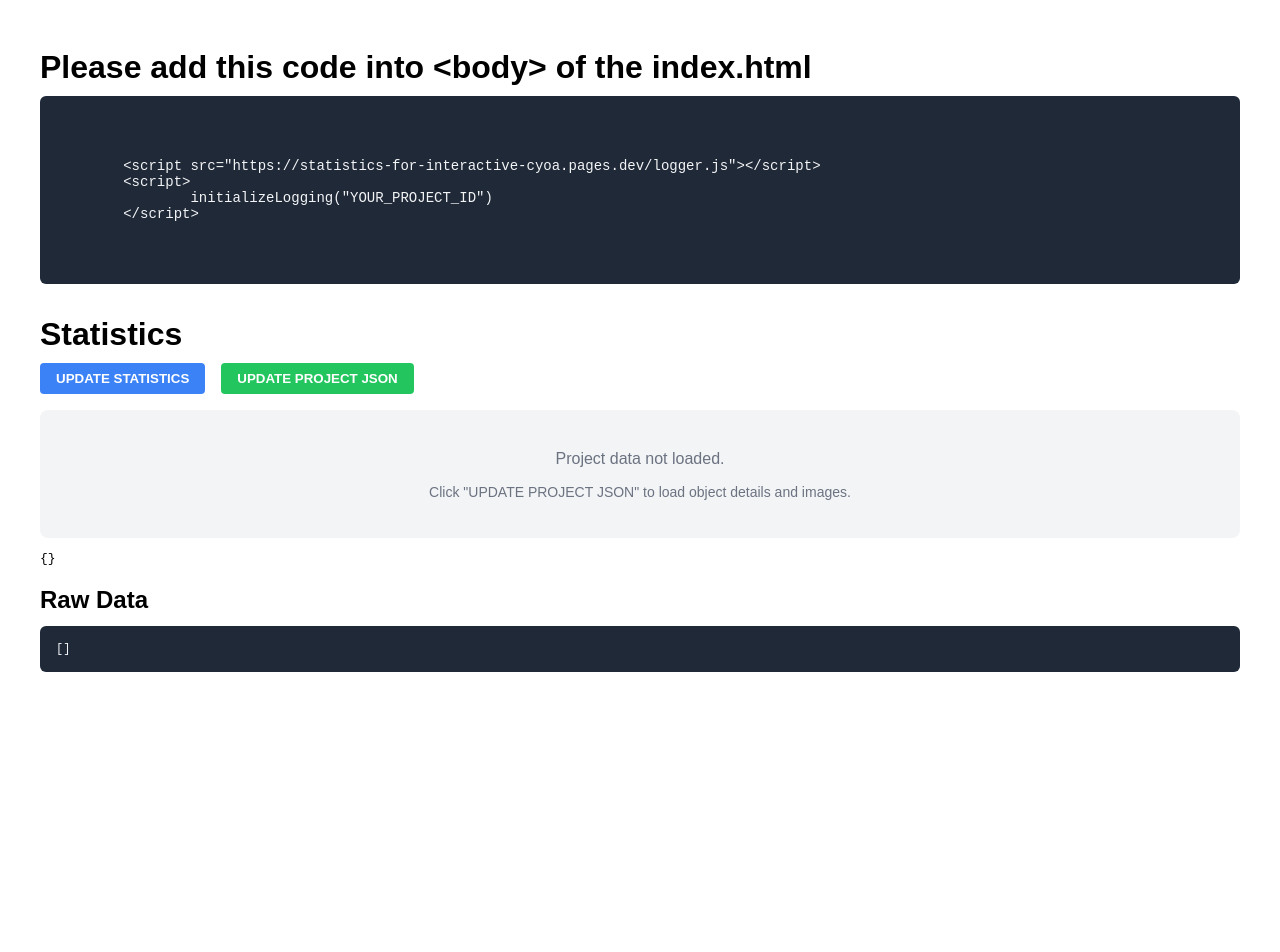
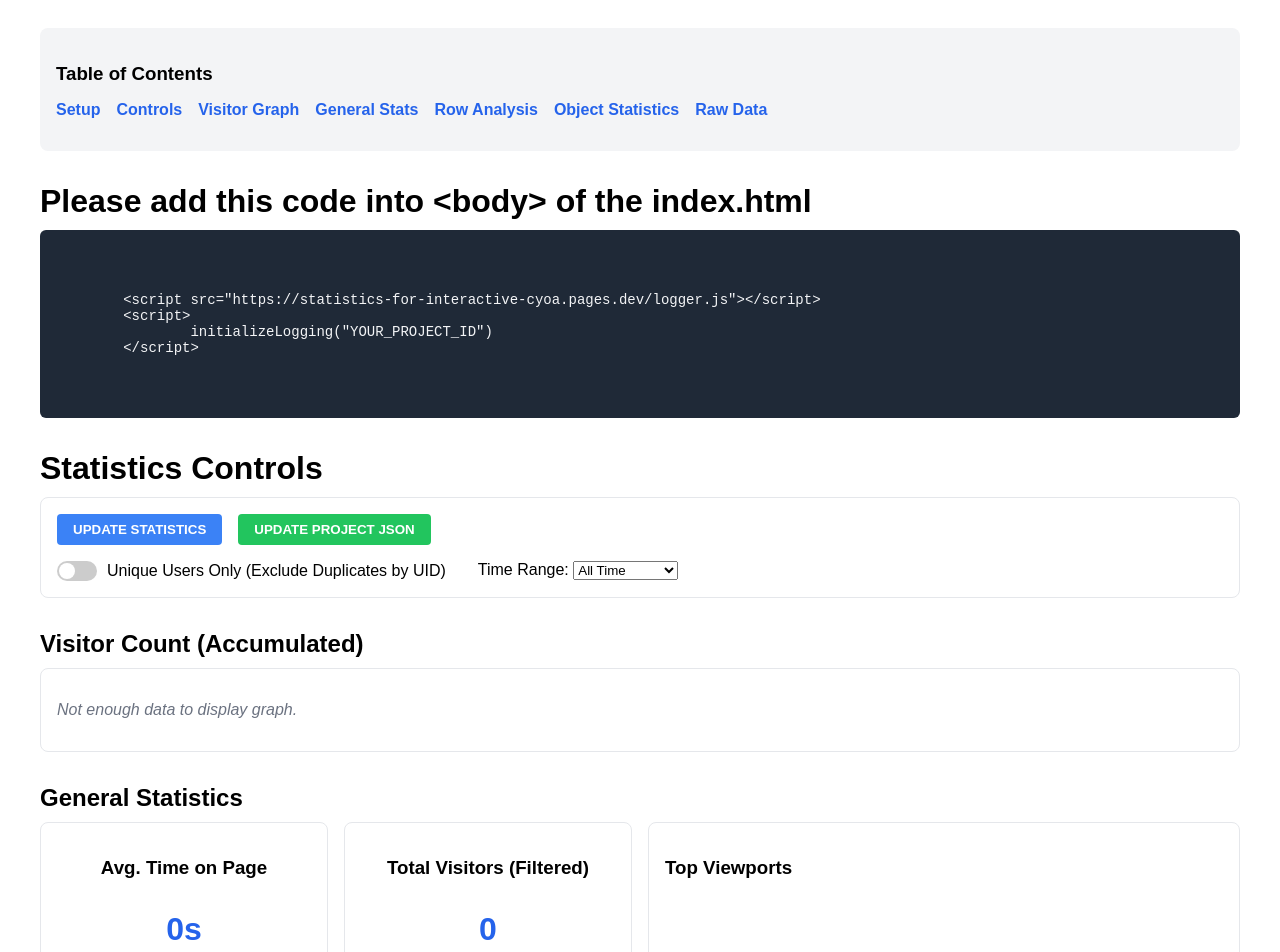
Before and after one commit to DDadeA/Statistics-for-Interactive-CYOA, a SvelteKit app: page /statistics/1 in a window 1280 px wide. Shown: the top 952 px of the page. Before the commit the page ends 800 px from the top, so only its background shows below. Built offline with nearby package versions, Linux system fonts and the light colour scheme.

Commit message:
Add: statistic options

```diff
--- a/src/routes/statistics/[secretKey]/+page.svelte
+++ b/src/routes/statistics/[secretKey]/+page.svelte
@@ -15,6 +15,128 @@
 	let progressMessage = '';
 	const finderUrl = 'https://icc-project-finder.aseli4488.workers.dev/?path=';
 	const proxyUrl = 'https://corsproxy.io/?';
+
+	// Options
+	let uniqueUsersOnly = false;
+	let timeRange = 'all'; // 'all', '24h', '7d', '30d'
+
+	// Derived Data
+	let filteredLogData: LogEntry[] = [];
+	let visitorGraphData: { date: string; count: number }[] = [];
+	let rowStatistics: any[] = [];
+	let generalStats: any = {};
+
+	// Reactive Statements for Data Processing
+	$: {
+		let data = [...logData];
+
+		// 1. Filter by Time Range
+		const now = new Date();
+		if (timeRange !== 'all') {
+			const cutoff = new Date();
+			if (timeRange === '24h') cutoff.setHours(now.getHours() - 24);
+			if (timeRange === '7d') cutoff.setDate(now.getDate() - 7);
+			if (timeRange === '30d') cutoff.setDate(now.getDate() - 30);
+			data = data.filter((entry) => new Date(entry.created_at) >= cutoff);
+		}
+
+		// 2. Filter by Unique Users (Latest entry per UID)
+		if (uniqueUsersOnly) {
+			const latestEntries = new Map<string, LogEntry>();
+			data.forEach((entry) => {
+				const existing = latestEntries.get(entry.uid);
+				if (
+					!existing ||
+					new Date(entry.created_at).getTime() > new Date(existing.created_at).getTime()
+				) {
+					latestEntries.set(entry.uid, entry);
+				}
+			});
+			data = Array.from(latestEntries.values());
+		}
+
+		filteredLogData = data;
+
+		// 3. Visitor Graph Data (Accumulated)
+		// Sort by date ascending
+		const sortedByDate = [...data].sort(
+			(a, b) => new Date(a.created_at).getTime() - new Date(b.created_at).getTime()
+		);
+		let cumulative = 0;
+		visitorGraphData = sortedByDate.map((entry, index) => {
+			cumulative = index + 1;
+			return {
+				date: entry.created_at,
+				count: cumulative
+			};
+		});
+
+		// 4. General Stats
+		let totalTime = 0;
+		let timeCount = 0;
+		const viewports: Record<string, number> = {};
+
+		data.forEach((entry) => {
+			try {
+				const d = typeof entry.data === 'string' ? JSON.parse(entry.data) : entry.data;
+				if (d.timeOnPage) {
+					totalTime += d.timeOnPage;
+					timeCount++;
+				}
+				if (d.viewportSize) {
+					viewports[d.viewportSize] = (viewports[d.viewportSize] || 0) + 1;
+				}
+			} catch (e) {}
+		});
+
+		generalStats = {
+			avgTimeOnPage: timeCount > 0 ? Math.round(totalTime / timeCount / 1000) : 0, // seconds
+			topViewports: Object.entries(viewports)
+				.sort(([, a], [, b]) => b - a)
+				.slice(0, 5)
+		};
+	}
+
+	// 5. Row Statistics
+	$: {
+		if (projectData && projectData.rows && filteredLogData.length > 0) {
+			rowStatistics = projectData.rows.map((row: any) => {
+				const rowObjects = row.objects || [];
+				const rowObjectIds = new Set(rowObjects.map((o: any) => o.id));
+
+				let rowTotalSelections = 0;
+				const objectCounts: Record<string, number> = {};
+
+				filteredLogData.forEach((entry) => {
+					try {
+						const d = typeof entry.data === 'string' ? JSON.parse(entry.data) : entry.data;
+						if (d.selectedChoices) {
+							d.selectedChoices.forEach((choiceId: string) => {
+								if (rowObjectIds.has(choiceId)) {
+									objectCounts[choiceId] = (objectCounts[choiceId] || 0) + 1;
+									rowTotalSelections++;
+								}
+							});
+						}
+					} catch (e) {}
+				});
+
+				return {
+					...row,
+					totalSelections: rowTotalSelections,
+					objectStats: rowObjects.map((obj: any) => ({
+						...obj,
+						count: objectCounts[obj.id] || 0,
+						percentInRow:
+							rowTotalSelections > 0 ? ((objectCounts[obj.id] || 0) / rowTotalSelections) * 100 : 0,
+						percentTotal: ((objectCounts[obj.id] || 0) / filteredLogData.length) * 100
+					}))
+				};
+			});
+		} else {
+			rowStatistics = [];
+		}
+	}
 
 	let statistics: Record<string, number> = {};
 	let objectMap: Record<string, any> = {};
@@ -176,13 +298,13 @@
 		}
 	});
 
-	// Statistics Calculation
+	// Statistics Calculation (Based on filtered data)
 	$: statistics = (() => {
-		if (!logData || logData.length === 0) return {};
+		if (!filteredLogData || filteredLogData.length === 0) return {};
 
 		const stats: Record<string, number> = {};
 
-		logData.forEach((entry) => {
+		filteredLogData.forEach((entry) => {
 			try {
 				const data = typeof entry.data === 'string' ? JSON.parse(entry.data) : entry.data;
 				if (data.selectedChoices && Array.isArray(data.selectedChoices)) {
@@ -212,7 +334,21 @@
 </script>
 
 <div class="container">
-	<h1>Please add this code into {'\<body\>'} of the index.html</h1>
+	<!-- Table of Contents -->
+	<div class="toc">
+		<h3>Table of Contents</h3>
+		<ul>
+			<li><a href="#setup">Setup</a></li>
+			<li><a href="#controls">Controls</a></li>
+			<li><a href="#visitor-graph">Visitor Graph</a></li>
+			<li><a href="#general-stats">General Stats</a></li>
+			<li><a href="#row-analysis">Row Analysis</a></li>
+			<li><a href="#object-stats">Object Statistics</a></li>
+			<li><a href="#raw-data">Raw Data</a></li>
+		</ul>
+	</div>
+
+	<h1 id="setup">Please add this code into {'\<body\>'} of the index.html</h1>
 	<div class="code-block">
 		<pre>
 	{`
@@ -224,10 +360,30 @@
 	</pre>
 	</div>
 
-	<h1>Statistics</h1>
-	<div class="button-group">
-		<button class="btn-primary" on:click={loadData}>UPDATE STATISTICS</button>
-		<button class="btn-success" on:click={updateProjectJson}>UPDATE PROJECT JSON</button>
+	<h1 id="controls">Statistics Controls</h1>
+	<div class="controls-section">
+		<div class="button-group">
+			<button class="btn-primary" on:click={loadData}>UPDATE STATISTICS</button>
+			<button class="btn-success" on:click={updateProjectJson}>UPDATE PROJECT JSON</button>
+		</div>
+
+		<div class="filters">
+			<label class="toggle">
+				<input type="checkbox" bind:checked={uniqueUsersOnly} />
+				<span class="slider"></span>
+				<span class="label-text">Unique Users Only (Exclude Duplicates by UID)</span>
+			</label>
+
+			<div class="select-group">
+				<label for="timeRange">Time Range:</label>
+				<select id="timeRange" bind:value={timeRange}>
+					<option value="all">All Time</option>
+					<option value="30d">Last 30 Days</option>
+					<option value="7d">Last 7 Days</option>
+					<option value="24h">Last 24 Hours</option>
+				</select>
+			</div>
+		</div>
 	</div>
 
 	{#if progressMessage}
@@ -236,7 +392,99 @@
 		</div>
 	{/if}
 
+	<!-- Visitor Graph -->
+	<h2 id="visitor-graph">Visitor Count (Accumulated)</h2>
+	<div class="chart-container">
+		{#if visitorGraphData.length > 1}
+			<svg viewBox="0 0 1000 300" class="chart">
+				<!-- X and Y Axis -->
+				<line x1="50" y1="250" x2="950" y2="250" stroke="#ccc" />
+				<line x1="50" y1="250" x2="50" y2="50" stroke="#ccc" />
+
+				<!-- Data Line -->
+				<polyline
+					fill="none"
+					stroke="#3b82f6"
+					stroke-width="2"
+					points={visitorGraphData
+						.map((d, i) => {
+							const x = 50 + (i / (visitorGraphData.length - 1)) * 900;
+							const maxCount = visitorGraphData[visitorGraphData.length - 1].count;
+							const y = 250 - (d.count / maxCount) * 200;
+							return `${x},${y}`;
+						})
+						.join(' ')}
+				/>
+
+				<!-- Labels (Simplified) -->
+				<text x="50" y="270" font-size="12" fill="#666"
+					>{new Date(visitorGraphData[0].date).toLocaleDateString()}</text
+				>
+				<text x="950" y="270" font-size="12" fill="#666" text-anchor="end"
+					>{new Date(visitorGraphData[visitorGraphData.length - 1].date).toLocaleDateString()}</text
+				>
+				<text x="40" y="50" font-size="12" fill="#666" text-anchor="end"
+					>{visitorGraphData[visitorGraphData.length - 1].count}</text
+				>
+			</svg>
+		{:else}
+			<p class="text-gray italic">Not enough data to display graph.</p>
+		{/if}
+	</div>
+
+	<!-- General Stats -->
+	<h2 id="general-stats">General Statistics</h2>
+	<div class="stats-grid">
+		<div class="stat-card">
+			<h3>Avg. Time on Page</h3>
+			<p class="stat-value">{generalStats.avgTimeOnPage || 0}s</p>
+		</div>
+		<div class="stat-card">
+			<h3>Total Visitors (Filtered)</h3>
+			<p class="stat-value">{filteredLogData.length}</p>
+		</div>
+		<div class="stat-card wide">
+			<h3>Top Viewports</h3>
+			<ul>
+				{#if generalStats.topViewports}
+					{#each generalStats.topViewports as [size, count]}
+						<li>{size}: {count}</li>
+					{/each}
+				{/if}
+			</ul>
+		</div>
+	</div>
+
+	<!-- Row Analysis -->
 	{#if projectData}
+		<h2 id="row-analysis">Row Analysis</h2>
+		<div class="rows-container">
+			{#each rowStatistics as row}
+				<div class="row-card">
+					<h3>
+						{row.title || row.id}
+						<span class="text-sm text-gray">({row.totalSelections} selections)</span>
+					</h3>
+					<div class="row-items">
+						{#each row.objectStats as obj}
+							<div class="row-item">
+								<div class="row-item-header">
+									<span class="row-item-title">{obj.title || obj.id}</span>
+									<span class="row-item-percent"
+										>{obj.percentInRow.toFixed(1)}% (Row) / {obj.percentTotal.toFixed(1)}% (Total)</span
+									>
+								</div>
+								<div class="progress-bar-bg small">
+									<div class="progress-bar-fill" style="width: {obj.percentInRow}%"></div>
+								</div>
+							</div>
+						{/each}
+					</div>
+				</div>
+			{/each}
+		</div>
+
+		<h2 id="object-stats">Object Statistics</h2>
 		<div class="grid">
 			{#each Object.entries(statistics).sort(([, a], [, b]) => b - a) as [id, count]}
 				{@const obj = objectMap[id]}
@@ -263,10 +511,13 @@
 						<span class="text-xl font-bold text-blue">{count}</span>
 					</div>
 					<div class="progress-bar-bg">
-						<div class="progress-bar-fill" style="width: {(count / logData.length) * 100}%"></div>
+						<div
+							class="progress-bar-fill"
+							style="width: {(count / filteredLogData.length) * 100}%"
+						></div>
 					</div>
 					<p class="text-xs text-right text-gray mt-1">
-						{((count / logData.length) * 100).toFixed(1)}%
+						{((count / filteredLogData.length) * 100).toFixed(1)}%
 					</p>
 				</div>
 			{/each}
@@ -281,7 +532,7 @@
 		<pre class="mt-4">{JSON.stringify(statistics, null, 2)}</pre>
 	{/if}
 
-	<h2 class="mt-8 mb-4">Raw Data</h2>
+	<h2 id="raw-data" class="mt-8 mb-4">Raw Data</h2>
 	<pre class="code-block text-xs">{JSON.stringify(logData, null, 2)}</pre>
 </div>
 
@@ -341,7 +592,7 @@
 	}
 	.grid {
 		display: grid;
-		grid-template-columns: repeat(auto-fill, minmax(300px, 1fr));
+		grid-template-columns: repeat(auto-fill, minmax(200px, 1fr));
 		gap: 1rem;
 	}
 	.card {
@@ -355,7 +606,7 @@
 	}
 	.card img {
 		width: 100%;
-		height: 128px;
+		height: 100px;
 		object-fit: cover;
 		border-radius: 0.25rem;
 		margin-bottom: 0.5rem;
@@ -411,4 +662,129 @@
 		white-space: pre-wrap;
 		word-wrap: break-word;
 	}
+	.toc {
+		background-color: #f3f4f6;
+		padding: 1rem;
+		border-radius: 0.5rem;
+		margin-bottom: 2rem;
+	}
+	.toc ul {
+		list-style: none;
+		padding: 0;
+		display: flex;
+		flex-wrap: wrap;
+		gap: 1rem;
+	}
+	.toc a {
+		text-decoration: none;
+		color: #2563eb;
+		font-weight: bold;
+	}
+	.controls-section {
+		background-color: #fff;
+		border: 1px solid #e5e7eb;
+		padding: 1rem;
+		border-radius: 0.5rem;
+		margin-bottom: 2rem;
+	}
+	.filters {
+		display: flex;
+		gap: 2rem;
+		align-items: center;
+		margin-top: 1rem;
+		flex-wrap: wrap;
+	}
+	.toggle {
+		display: flex;
+		align-items: center;
+		cursor: pointer;
+	}
+	.toggle input {
+		display: none;
+	}
+	.slider {
+		width: 40px;
+		height: 20px;
+		background-color: #ccc;
+		border-radius: 20px;
+		position: relative;
+		margin-right: 10px;
+		transition: 0.3s;
+	}
+	.slider::before {
+		content: '';
+		position: absolute;
+		width: 16px;
+		height: 16px;
+		border-radius: 50%;
+		background-color: white;
+		top: 2px;
+		left: 2px;
+		transition: 0.3s;
+	}
+	.toggle input:checked + .slider {
+		background-color: #2563eb;
+	}
+	.toggle input:checked + .slider::before {
+		transform: translateX(20px);
+	}
+	.chart-container {
+		background-color: white;
+		border: 1px solid #e5e7eb;
+		border-radius: 0.5rem;
+		padding: 1rem;
+		margin-bottom: 2rem;
+	}
+	.stats-grid {
+		display: grid;
+		grid-template-columns: repeat(auto-fit, minmax(200px, 1fr));
+		gap: 1rem;
+		margin-bottom: 2rem;
+	}
+	.stat-card {
+		background-color: white;
+		border: 1px solid #e5e7eb;
+		border-radius: 0.5rem;
+		padding: 1rem;
+		text-align: center;
+	}
+	.stat-card.wide {
+		grid-column: span 2;
+		text-align: left;
+	}
+	.stat-value {
+		font-size: 2rem;
+		font-weight: bold;
+		color: #2563eb;
+	}
+	.rows-container {
+		display: flex;
+		flex-direction: column;
+		gap: 1rem;
+		margin-bottom: 2rem;
+	}
+	.row-card {
+		background-color: white;
+		border: 1px solid #e5e7eb;
+		border-radius: 0.5rem;
+		padding: 1rem;
+	}
+	.row-item {
+		margin-bottom: 0.5rem;
+	}
+	.row-item-header {
+		display: flex;
+		justify-content: space-between;
+		font-size: 0.875rem;
+		margin-bottom: 0.25rem;
+	}
+	.progress-bar-bg.small {
+		height: 0.4rem;
+	}
+	.progress-bar-bg.small .progress-bar-fill {
+		height: 0.4rem;
+	}
+	html {
+		scroll-behavior: smooth;
+	}
 </style>
```
